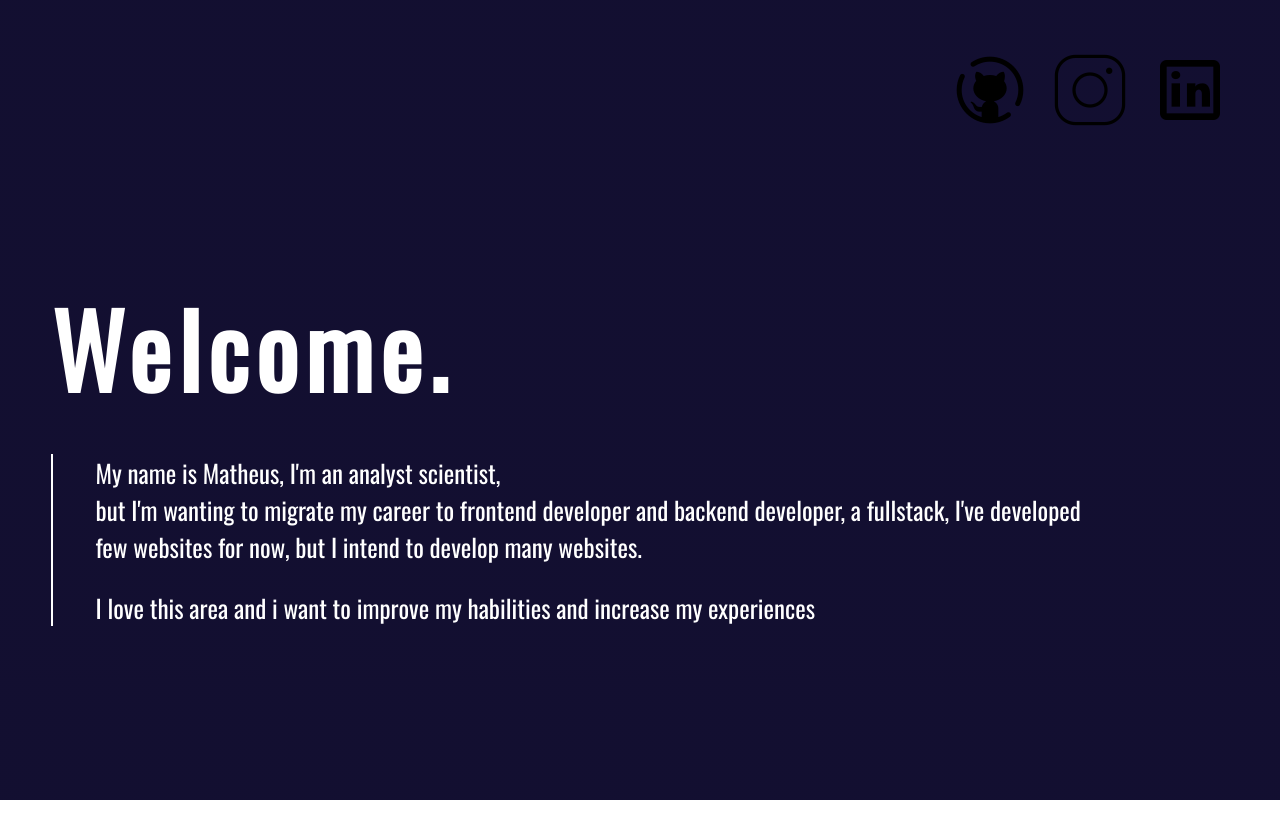
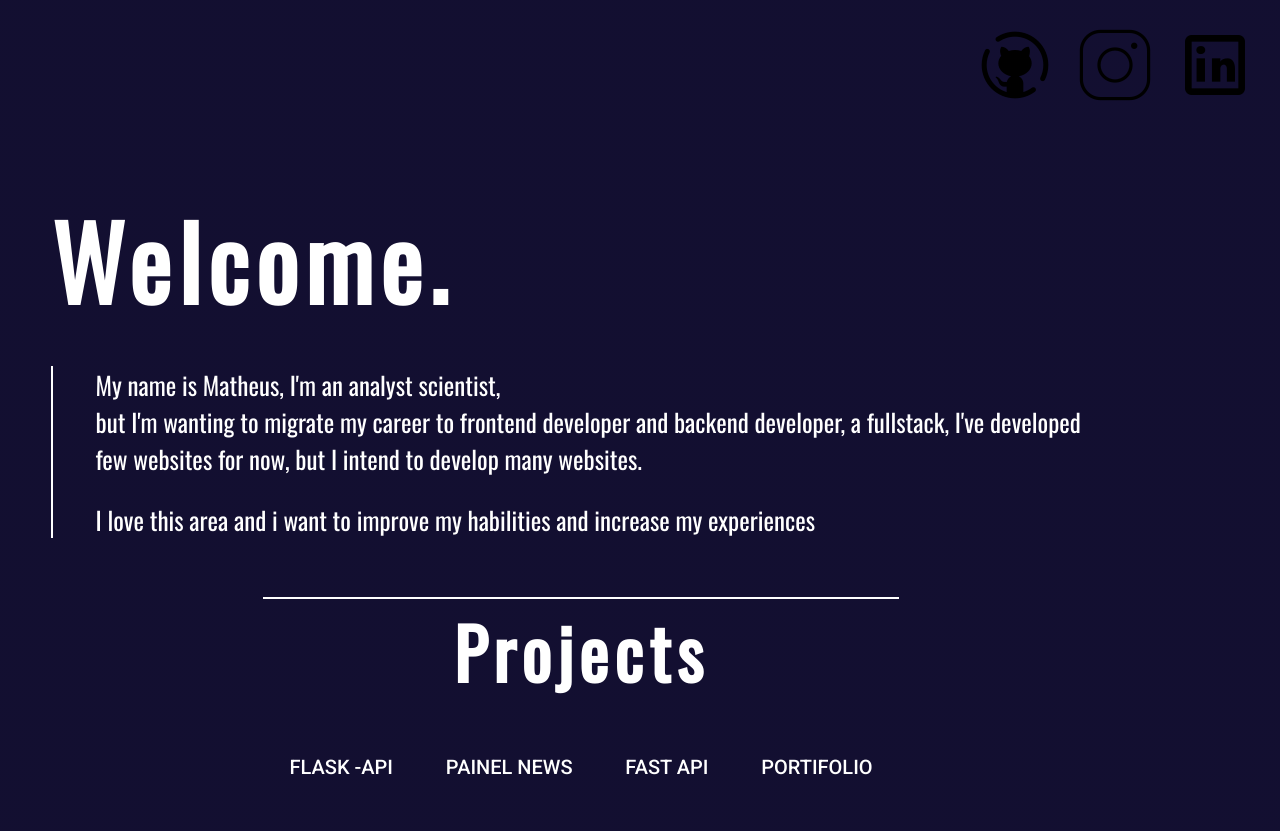
Before and after one commit to m4th6us/portifolio, a plain HTML site: page index.html in a window 1280 px wide. Before the commit the page ends 800 px from the top, so only its background shows below. Drawn offline with nearby package versions, Linux system fonts and the light colour scheme.

Commit message:
att project, add area projects and cards

```diff
--- a/assets/style.css
+++ b/assets/style.css
@@ -21,14 +21,14 @@ nav{
     flex-direction: row;
     align-items: center;
     justify-content: right;
-    padding: 2% 2%;
+    padding: 1% 1%;
 }
 
 nav .contact{
     display: flex;
     gap: 20px;
     width: auto;
-    padding: 2%;
+    padding: 1%;
 }
 
 nav .contact a{
@@ -46,8 +46,7 @@ nav .contact a:hover{
 
 main{
     display: flex;
-    justify-content: space-around;
-    margin-top: 3%;
+    flex-direction: column;
     padding: 4%;
 }
 
@@ -70,6 +69,51 @@ main{
 }
 
 .div-projects{
-    width: 40%;
-    border: 2px solid black;
+    margin-top: 5%;
+    width: 90%;
+    display: flex;
+    flex-direction: column;
+    align-items: center;
 }
+
+.aside-projects{
+    border-top: solid 2px white;
+    width: 60%;
+}
+
+.div-projects span{
+    margin-top: 2%;
+}
+.div-projects h1{
+    font-family: 'Oswald', sans-serif;
+    font-size: 70px;
+    letter-spacing: 6px;
+}
+
+.projects{
+    width: 60%;
+    margin-top: 5%;
+    display: flex;
+    justify-content: space-around;
+}
+
+.projects button{
+    background-color: transparent;
+    cursor: pointer;
+    text-decoration: none;
+    border: none;
+}
+
+.projects span{
+    color: white;
+    font-size: 20px;
+    font-family: 'Roboto', sans-serif;
+}
+
+.projects span:hover{
+    color: rgba(255, 255, 255, 0.644);
+}
+
+.flask, .painel, .fast, .portifolio{
+    display: none;
+}
--- a/index.html
+++ b/index.html
@@ -28,11 +28,37 @@
                 </div>
             </aside>
         </div>
-        <!-- <div class="div-projects">
-            <aside class="aside-projects">rigth</aside>
-        </div> -->
+        <div class="div-projects">
+            <aside class="aside-projects"></aside>
+            <h1>Projects</h1>
+            <div class="projects">
+                <button onclick="show_card(0)"><span>FLASK -API</span></button>
+                <button onclick="show_card(1)"><span>PAINEL NEWS</span></button>
+                <button onclick="show_card(2)"><span>FAST API</span></button>
+                <button onclick="show_card(3)"><span>PORTIFOLIO</span></button>
+            </div>
+            <div class="cards">
+                <div class="flask" id="flask">
+                    <span>FLASK -API</span>
+                    <p>My primary project, developed using 100% language python, API created for studys</p>
+                </div>
+                <div class="painel" id="painel">
+                    <span>PAINEL NEWS</span>
+                    <p>My primary project, developed using 100% language python, API created for studys</p>
+                </div>
+                <div class="fast" id="fast">
+                    <span>FAST API</span>
+                    <p>My primary project, developed using 100% language python, API created for studys</p>
+                </div>
+                <div class="portifolio" id="portifolio">
+                    <span>PORTIFOLIO</span>
+                    <p>My primary project, developed using 100% language python, API created for studys</p>
+                </div>
+            </div>
+        </div>
     </main>
 
 
 </body>
+<script src="./scripts/scripts.js"></script>
 </html>
--- /dev/null
+++ b/scripts/scripts.js
@@ -0,0 +1,27 @@
+function show_card(value){
+    //flask
+
+    if (value == 0){
+
+        let cards = document.getElementById("flask");
+        cards.style.display = "block";
+    }
+    else if (value == 1){
+
+        let cards = document.getElementById("painel");
+        cards.style.display = "block";
+    }
+    else if (value == 2){
+
+        let cards = document.getElementById("fast");
+        cards.style.display = "block";
+    }
+    else if (value == 3){
+
+        let cards = document.getElementById("portifolio");
+        cards.style.display = "block";
+    }
+    else {
+        console.log("Erro");
+    }
+}
```
